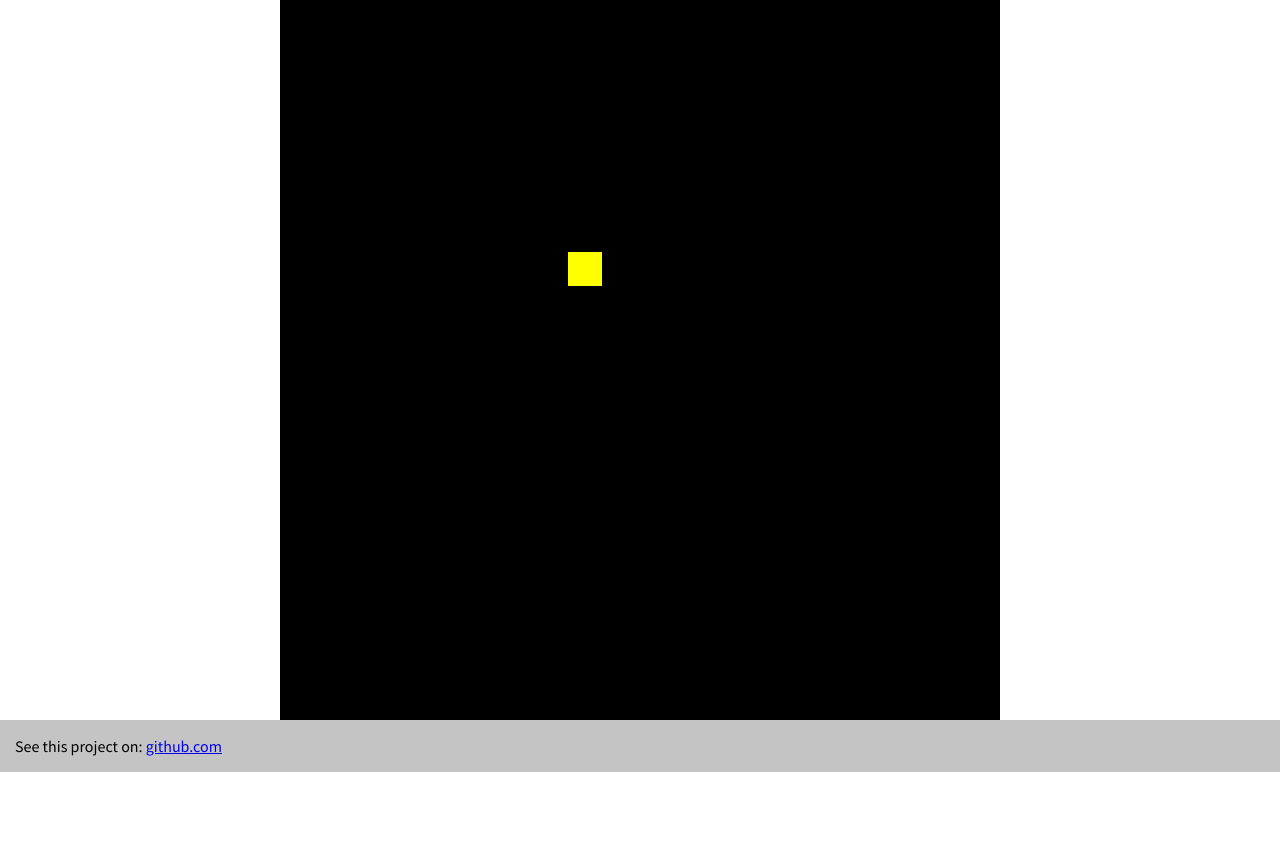
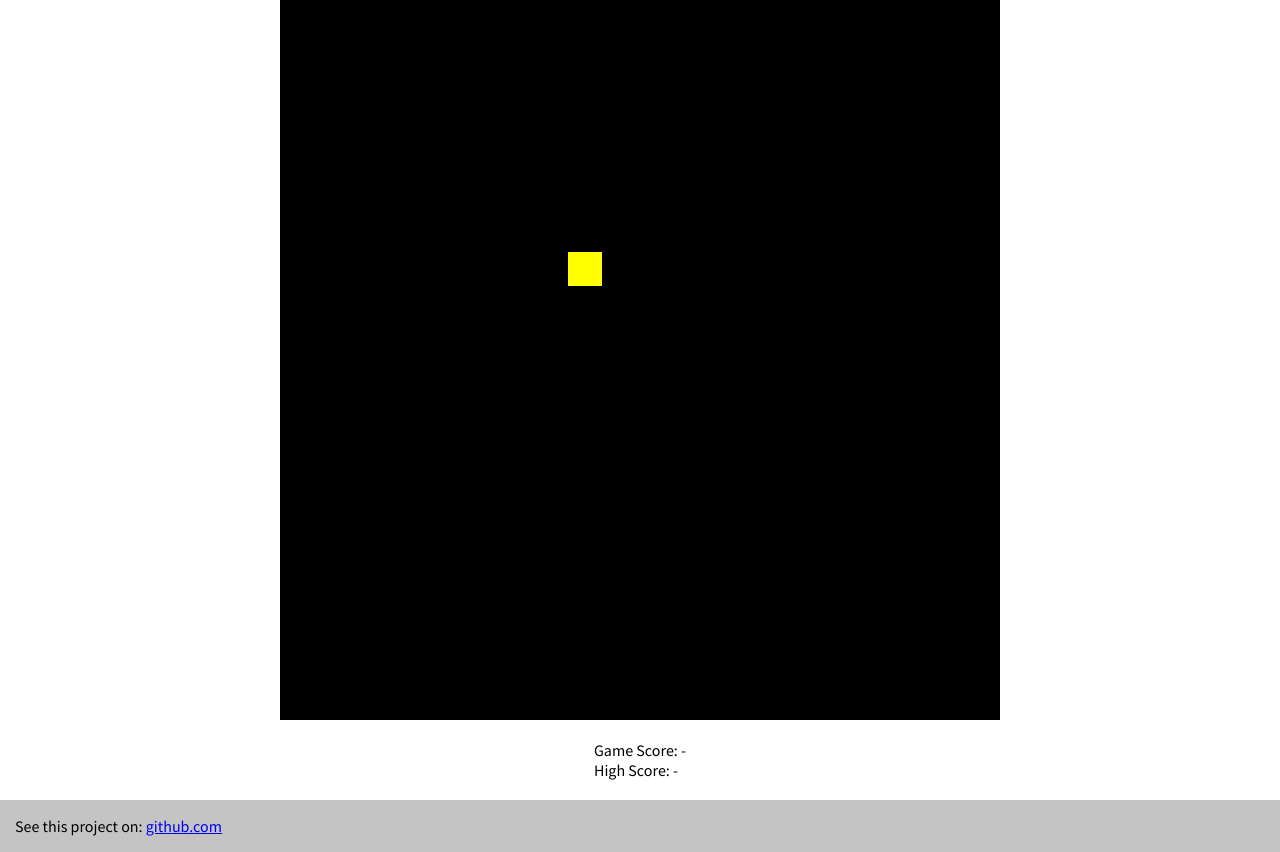
Before and after one commit to felixkleeschulte/snake, a plain HTML site: page index.html in a window 1280 px wide. Shown: the part 83-935 px from the top of the page. Before the commit the page ends 855 px from the top, so only its background shows below. Drawn offline with Linux system fonts and the light colour scheme.

Commit message:
added gamescore and highscore

```diff
--- a/index.html
+++ b/index.html
@@ -21,7 +21,15 @@
     <div id="section_gameContent">
         <canvas id="canvas_playArea" width="720" height="720"></canvas>
         <script src="snake.js" type="text/javascript"></script>
+        <div id="div_counter">
+            <br>
+            Game Score: <p id="gameScore">-</p><br>
+            High Score: <p id="highScore">-</p><br><br>
+
+
+        </div>
     </div>
+
 
     <footer>
         <p>See this project on: <a href="https://github.com/felixkleeschulte/snake">github.com</a></p>
--- a/snake.js
+++ b/snake.js
@@ -11,6 +11,8 @@ let snake = [{ x: columns / 2 - 1, y: rows / 2 - 1 }];
 let food;
 //other variables
 let direction = 'LEFT';
+let gameScore = 0;
+let highScore = 0;
 
 //place food initially at random position
 placeFood();
@@ -26,8 +28,15 @@ function executeGame() {
     //check if first part of snake reaches border of game or snake bites itself
     if (snake[0].x >= columns || snake[0].x < 0 || snake[0].y >= rows || snake[0].y < 0 ||
         snake.slice(1).find(part => part.x == snake[0].x && part.y == snake[0].y)) {
+        //reset variables
         snake = [{ x: columns / 2 - 1, y: rows / 2 - 1 }];
         direction = 'LEFT';
+        if (gameScore > highScore) {
+            highScore = gameScore;
+            document.getElementById('highScore').innerHTML = highScore;
+        }
+        gameScore = 0;
+        document.getElementById('gameScore').innerHTML = "-";
         placeFood();
     }
 
@@ -36,6 +45,10 @@ function executeGame() {
         snake = [{ x: food.x, y: food.y }, ...snake];
         //place new food item
         placeFood();
+        //increase gameScore
+        gameScore++;
+        document.getElementById('gameScore').innerHTML = gameScore;
+
     }
 
     //move all snake parts
--- a/styles.css
+++ b/styles.css
@@ -6,10 +6,16 @@ body {
     min-height: 100vh;
 }
 
+#gameScore,
+#highScore {
+    display: inline
+}
+
 #section_gameContent {
     display: flex;
     justify-content: center;
     align-items: center;
+    flex-direction: column;
     flex: 1;
 }
 
```
